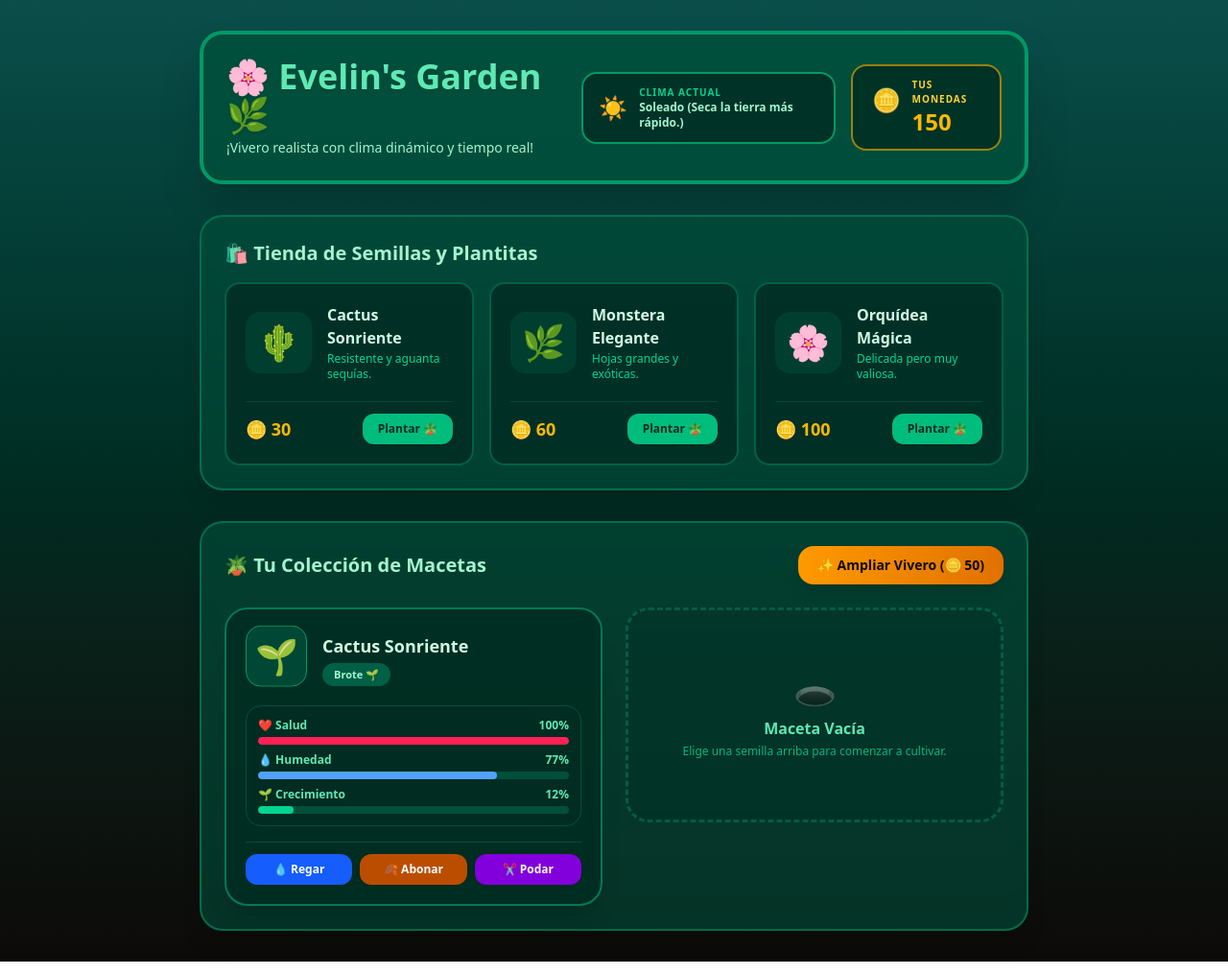
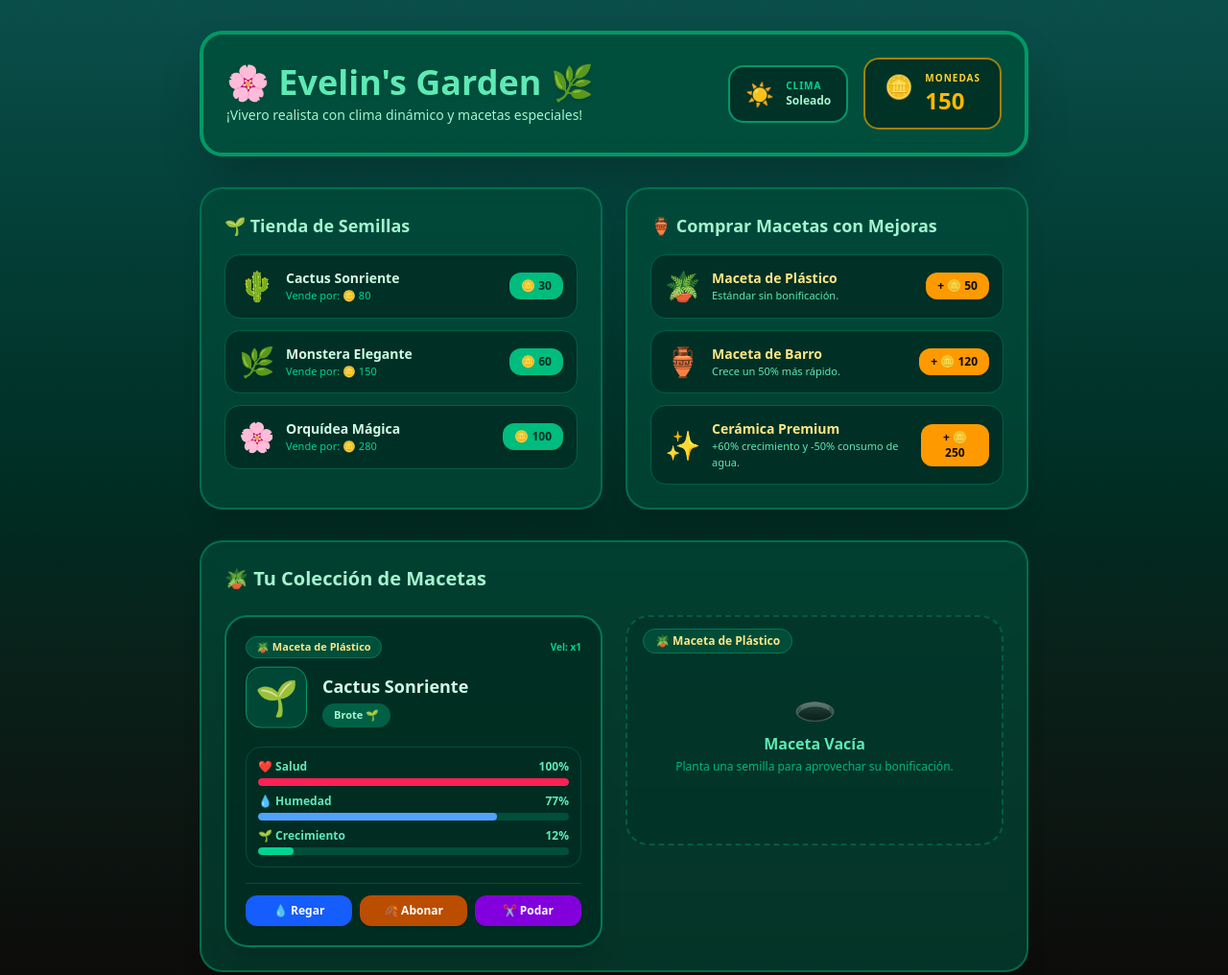
Before and after one commit to ROLO753/Evelin-s-Garden, a plain HTML site: page index.html in a window 1280 px wide. Shown: the whole page at 96% size. Drawn offline with nearby package versions, Linux system fonts and the light colour scheme.

Commit message:
Update index.html

```diff
--- a/index.html
+++ b/index.html
@@ -24,67 +24,65 @@
 </head>
 <body class="bg-gradient-to-b from-teal-900 via-emerald-950 to-stone-950 text-amber-50 min-h-screen font-sans">
 
-    <!-- Contenedor Principal -->
     <div class="max-w-4xl mx-auto px-4 py-8">
 
-        <!-- Cabecera Temática -->
+        <!-- Cabecera -->
         <header class="bg-emerald-900/90 border-4 border-emerald-600 rounded-3xl p-6 mb-8 shadow-2xl flex flex-col sm:flex-row justify-between items-center backdrop-blur-md gap-4">
             <div class="text-center sm:text-left">
                 <h1 class="text-3xl sm:text-4xl font-black text-emerald-300 flex items-center justify-center sm:justify-start gap-3 drop-shadow">
                     🌸 Evelin's Garden 🌿
                 </h1>
-                <p class="text-emerald-200 text-sm mt-1 font-medium">¡Vivero realista con clima dinámico y tiempo real!</p>
+                <p class="text-emerald-200 text-sm mt-1 font-medium">¡Vivero realista con clima dinámico y macetas especiales!</p>
             </div>
 
             <div class="flex items-center gap-4">
-                <!-- Indicador de Clima Actual -->
                 <div id="weather-banner" class="bg-emerald-950/80 px-4 py-3 rounded-2xl border-2 border-emerald-600 flex items-center gap-3 shadow-inner">
                     <span id="weather-icon" class="text-2xl">☀️</span>
                     <div>
-                        <p class="text-[10px] text-emerald-400 uppercase font-black tracking-widest">Clima Actual</p>
+                        <p class="text-[10px] text-emerald-400 uppercase font-black tracking-widest">Clima</p>
                         <p id="weather-name" class="text-xs font-extrabold text-emerald-200">Soleado</p>
                     </div>
                 </div>
 
-                <!-- Monedas -->
                 <div class="bg-emerald-950/80 px-5 py-3 rounded-2xl border-2 border-amber-400/60 flex items-center gap-3 shadow-inner">
                     <span class="text-2xl animate-bounce">🪙</span>
                     <div>
-                        <p class="text-[10px] text-amber-300 uppercase font-black tracking-widest">Tus Monedas</p>
+                        <p class="text-[10px] text-amber-300 uppercase font-black tracking-widest">Monedas</p>
                         <p id="player-money" class="text-2xl font-black text-amber-400">150</p>
                     </div>
                 </div>
             </div>
         </header>
 
-        <!-- Tienda de Semillas -->
-        <section class="bg-emerald-900/60 border-2 border-emerald-700/80 rounded-3xl p-6 mb-8 shadow-xl backdrop-blur-sm">
-            <h2 class="text-xl font-bold text-emerald-200 mb-4 flex items-center gap-2">
-                🛍️ Tienda de Semillas y Plantitas
+        <!-- Tienda de Semillas y Macetas -->
+        <div class="grid grid-cols-1 lg:grid-cols-2 gap-6 mb-8">
+            <!-- Semillas -->
+            <section class="bg-emerald-900/60 border-2 border-emerald-700/80 rounded-3xl p-6 shadow-xl backdrop-blur-sm">
+                <h2 class="text-lg font-bold text-emerald-200 mb-4 flex items-center gap-2">
+                    🌱 Tienda de Semillas
                 </h2>
-            <div id="shop-container" class="grid grid-cols-1 sm:grid-cols-3 gap-4">
-                <!-- Se llena dinámicamente -->
-            </div>
+                <div id="shop-container" class="space-y-3"></div>
             </section>
 
-        <!-- El Jardín de Macetas -->
+            <!-- Macetas Especiales -->
             <section class="bg-emerald-900/60 border-2 border-emerald-700/80 rounded-3xl p-6 shadow-xl backdrop-blur-sm">
-            <div class="flex flex-col sm:flex-row justify-between items-center mb-6 gap-4">
-                <h2 class="text-xl font-bold text-emerald-200 flex items-center gap-2">
+                <h2 class="text-lg font-bold text-emerald-200 mb-4 flex items-center gap-2">
+                    🏺 Comprar Macetas con Mejoras
+                </h2>
+                <div id="pots-shop-container" class="space-y-3"></div>
+            </section>
+        </div>
+
+        <!-- El Jardín -->
+        <section class="bg-emerald-900/60 border-2 border-emerald-700/80 rounded-3xl p-6 shadow-xl backdrop-blur-sm">
+            <h2 class="text-xl font-bold text-emerald-200 mb-6 flex items-center gap-2">
                 🪴 Tu Colección de Macetas
             </h2>
-                <button onclick="comprarMaceta()" class="bg-gradient-to-r from-amber-500 to-amber-600 hover:from-amber-400 hover:to-amber-500 text-stone-950 font-black px-5 py-2.5 rounded-2xl text-sm transition shadow-lg transform hover:scale-105">
-                    ✨ Ampliar Vivero (🪙 50)
-                </button>
-            </div>
-            <div id="garden-container" class="grid grid-cols-1 md:grid-cols-2 gap-6">
-                <!-- Se llena dinámicamente -->
-            </div>
+            <div id="garden-container" class="grid grid-cols-1 md:grid-cols-2 gap-6"></div>
         </section>
 
     </div>
 
-    <!-- Script del Juego con Sistema de Clima -->
     <script>
         const catalogosemillas = [
             { tipo: "Cactus", nombre: "Cactus Sonriente", icono: "🌵", costo: 30, valorVenta: 80, descripcion: "Resistente y aguanta sequías." },
@@ -92,10 +90,16 @@
             { tipo: "Orquidea", nombre: "Orquídea Mágica", icono: "🌸", costo: 100, valorVenta: 280, descripcion: "Delicada pero muy valiosa." }
         ];
 
+        const catalogoMacetas = [
+            { tipo: "plastico", nombre: "Maceta de Plástico", icono: "🪴", costo: 50, bonusCrecimiento: 1.0, retencionAgua: 1.0, desc: "Estándar sin bonificación." },
+            { tipo: "barro", nombre: "Maceta de Barro", icono: "🏺", costo: 120, bonusCrecimiento: 1.5, retencionAgua: 1.0, desc: "Crece un 50% más rápido." },
+            { tipo: "ceramica", nombre: "Cerámica Premium", icono: "✨", costo: 250, bonusCrecimiento: 1.6, retencionAgua: 0.5, desc: "+60% crecimiento y -50% consumo de agua." }
+        ];
+
         const tiposClima = [
-            { id: "soleado", nombre: "Soleado", icono: "☀️", efectoHumedad: 3, descripcion: "Seca la tierra más rápido." },
-            { id: "nublado", nombre: "Nublado", icono: "☁️", efectoHumedad: 1, descripcion: "Condiciones estables." },
-            { id: "lluvioso", nombre: "Lluvioso", icono: "🌧️", efectoHumedad: -3, descripcion: "¡Riega las plantas automáticamente!" }
+            { id: "soleado", nombre: "Soleado", icono: "☀️", efectoHumedad: 3 },
+            { id: "nublado", nombre: "Nublado", icono: "☁️", efectoHumedad: 1.5 },
+            { id: "lluvioso", nombre: "Lluvioso", icono: "🌧️", efectoHumedad: -3 }
         ];
 
         let gameState = {
@@ -104,13 +108,13 @@
             climaActual: "soleado",
             ultimoCambioClima: Date.now(),
             plants: [
-                { id: 1, tipo: "Cactus", etapa: "Brote 🌱", salud: 100, humedad: 80, nutrientes: 80, progreso: 10 },
-                { id: 2, tipo: null, salud: 0, humedad: 0, nutrientes: 0, progreso: 0 }
+                { id: 1, tipoMaceta: "plastico", tipo: "Cactus", etapa: "Brote 🌱", salud: 100, humedad: 80, nutrientes: 80, progreso: 10 },
+                { id: 2, tipoMaceta: "plastico", tipo: null, salud: 0, humedad: 0, nutrientes: 0, progreso: 0 }
             ]
         };
 
         function cargarJuego() {
-            const saved = localStorage.getItem('evelins_garden_save');
+            const saved = localStorage.getItem('evelins_garden_v2');
             if (saved) {
                 gameState = JSON.parse(saved);
                 verificarClima();
@@ -120,32 +124,25 @@
 
         function guardarJuego() {
             gameState.lastUpdate = Date.now();
-            localStorage.setItem('evelins_garden_save', JSON.stringify(gameState));
+            localStorage.setItem('evelins_garden_v2', JSON.stringify(gameState));
         }
 
-        // Sistema de cambio aleatorio de clima
         function verificarClima() {
             const ahora = Date.now();
-            // Cambia de clima cada 2 minutos (120,000 ms) o si no está definido
             if (!gameState.ultimoCambioClima || (ahora - gameState.ultimoCambioClima > 120000)) {
                 const climaAleatorio = tiposClima[Math.floor(Math.random() * tiposClima.length)];
                 gameState.climaActual = climaAleatorio.id;
                 gameState.ultimoCambioClima = ahora;
                 guardarJuego();
             }
-            actualizarBannerClima();
-        }
-
-        function actualizarBannerClima() {
             const climaInfo = tiposClima.find(c => c.id === gameState.climaActual) || tiposClima[0];
             document.getElementById('weather-icon').innerText = climaInfo.icono;
-            document.getElementById('weather-name').innerText = `${climaInfo.nombre} (${climaInfo.descripcion})`;
+            document.getElementById('weather-name').innerText = climaInfo.nombre;
         }
 
         function calcularProgresoAusente() {
             const ahora = Date.now();
             const segundosPasados = Math.floor((ahora - gameState.lastUpdate) / 1000);
-
             if (segundosPasados <= 5) return;
 
             const ciclos = Math.floor(segundosPasados / 3);
@@ -153,8 +150,14 @@
 
             gameState.plants.forEach(p => {
                 if (p.tipo !== null && p.progreso < 100 && p.salud > 0) {
-                    // El clima afecta directamente la humedad (si llueve, sube; si hay sol, baja rápido)
-                    p.humedad = Math.min(100, Math.max(0, p.humedad - (ciclos * climaInfo.efectoHumedad)));
+                    const macetaInfo = catalogoMacetas.find(m => m.tipo === (p.tipoMaceta || "plastico"));
+
+                    // Si el clima seca la tierra, se aplica la retención de agua de la maceta
+                    let cambioAgua = climaInfo.efectoHumedad > 0
+                        ? climaInfo.efectoHumedad * macetaInfo.retencionAgua
+                        : climaInfo.efectoHumedad;
+
+                    p.humedad = Math.min(100, Math.max(0, p.humedad - (ciclos * cambioAgua)));
                     p.nutrientes = Math.max(0, p.nutrientes - (ciclos * 1));
 
                     if (p.humedad <= 10 || p.nutrientes <= 5) {
@@ -162,7 +165,7 @@
                     }
 
                     if (p.salud > 20 && p.humedad > 10) {
-                        p.progreso = Math.min(100, p.progreso + (ciclos * 1.5));
+                        p.progreso = Math.min(100, p.progreso + (ciclos * 1.5 * macetaInfo.bonusCrecimiento));
                         if (p.progreso >= 50 && p.etapa.includes("Brote")) p.etapa = "Creciendo 🌿";
                         if (p.progreso >= 100) p.etapa = "Madura ✨";
                     } else if (p.salud <= 0) {
@@ -176,35 +179,50 @@
         function mostrarEfectoFlotante(index, texto, colorClase) {
             const tarjeta = document.getElementById(`maceta-${index}`);
             if (!tarjeta) return;
-
             const flotante = document.createElement('div');
             flotante.className = `notificacion-flotante absolute top-4 right-6 font-black text-sm px-3 py-1 rounded-full shadow-lg z-20 ${colorClase}`;
             flotante.innerText = texto;
-
             tarjeta.appendChild(flotante);
             setTimeout(() => flotante.remove(), 1000);
         }
 
-        function renderizarTienda() {
-            const container = document.getElementById('shop-container');
-            container.innerHTML = '';
-
+        function renderizarTiendas() {
+            // Renderizar Semillas
+            const shopContainer = document.getElementById('shop-container');
+            shopContainer.innerHTML = '';
             catalogosemillas.forEach(semilla => {
-                container.innerHTML += `
-                    <div class="bg-emerald-950/80 p-5 rounded-2xl border-2 border-emerald-800 flex flex-col justify-between hover:border-emerald-500 transition group">
-                        <div class="flex items-center gap-4">
-                            <span class="text-4xl p-3 bg-emerald-900/50 rounded-2xl group-hover:scale-110 transition">${semilla.icono}</span>
+                shopContainer.innerHTML += `
+                    <div class="bg-emerald-950/80 p-3.5 rounded-2xl border border-emerald-800 flex justify-between items-center">
+                        <div class="flex items-center gap-3">
+                            <span class="text-3xl">${semilla.icono}</span>
                             <div>
-                                <h3 class="font-bold text-base text-emerald-100">${semilla.nombre}</h3>
-                                <p class="text-xs text-emerald-400 mt-0.5">${semilla.descripcion}</p>
+                                <h3 class="font-bold text-sm text-emerald-100">${semilla.nombre}</h3>
+                                <p class="text-[11px] text-emerald-400">Vende por: 🪙 ${semilla.valorVenta}</p>
                             </div>
                         </div>
-                        <div class="flex justify-between items-center mt-5 pt-3 border-t border-emerald-900/80">
-                            <span class="text-amber-400 font-black text-lg">🪙 ${semilla.costo}</span>
-                            <button onclick="plantarSemilla('${semilla.tipo}')" class="bg-emerald-500 hover:bg-emerald-400 text-emerald-950 font-black px-4 py-2 rounded-xl text-xs transition shadow">
-                                Plantar 🪴
+                        <button onclick="plantarSemilla('${semilla.tipo}')" class="bg-emerald-500 hover:bg-emerald-400 text-emerald-950 font-black px-3 py-1.5 rounded-xl text-xs transition shadow">
+                            🪙 ${semilla.costo}
                         </button>
                     </div>
+                `;
+            });
+
+            // Renderizar Macetas
+            const potsContainer = document.getElementById('pots-shop-container');
+            potsContainer.innerHTML = '';
+            catalogoMacetas.forEach(maceta => {
+                potsContainer.innerHTML += `
+                    <div class="bg-emerald-950/80 p-3.5 rounded-2xl border border-emerald-800 flex justify-between items-center">
+                        <div class="flex items-center gap-3">
+                            <span class="text-3xl">${maceta.icono}</span>
+                            <div>
+                                <h3 class="font-bold text-sm text-amber-200">${maceta.nombre}</h3>
+                                <p class="text-[11px] text-emerald-300">${maceta.desc}</p>
+                            </div>
+                        </div>
+                        <button onclick="comprarMaceta('${maceta.tipo}')" class="bg-amber-500 hover:bg-amber-400 text-stone-950 font-black px-3 py-1.5 rounded-xl text-xs transition shadow">
+                            + 🪙 ${maceta.costo}
+                        </button>
                     </div>
                 `;
             });
@@ -216,12 +234,17 @@
             container.innerHTML = '';
 
             gameState.plants.forEach((plant, index) => {
+                const macetaInfo = catalogoMacetas.find(m => m.tipo === (plant.tipoMaceta || "plastico"));
+
                 if (!plant.tipo) {
                     container.innerHTML += `
-                        <div class="bg-emerald-950/40 border-3 border-dashed border-emerald-700/60 rounded-3xl p-6 flex flex-col items-center justify-center text-center h-56 hover:bg-emerald-950/60 transition">
+                        <div class="bg-emerald-950/40 border-2 border-dashed border-emerald-700/60 rounded-3xl p-6 flex flex-col items-center justify-center text-center h-60 relative">
+                            <span class="absolute top-3 left-4 text-xs font-bold bg-emerald-900/90 text-amber-200 px-3 py-1 rounded-full border border-emerald-700">
+                                ${macetaInfo.icono} ${macetaInfo.nombre}
+                            </span>
                             <span class="text-4xl mb-2 opacity-50">🕳️</span>
                             <p class="text-emerald-300 font-bold mb-1">Maceta Vacía</p>
-                            <p class="text-xs text-emerald-400/80">Elige una semilla arriba para comenzar a cultivar.</p>
+                            <p class="text-xs text-emerald-400/80">Planta una semilla para aprovechar su bonificación.</p>
                         </div>
                     `;
                 } else {
@@ -236,6 +259,15 @@
 
                     container.innerHTML += `
                         <div id="maceta-${index}" class="bg-emerald-950/90 border-2 ${estaMuerta ? 'border-rose-600' : 'border-emerald-700'} rounded-3xl p-5 flex flex-col justify-between shadow-xl relative overflow-hidden">
+
+                            <!-- Etiqueta del Tipo de Maceta -->
+                            <div class="flex justify-between items-center mb-3">
+                                <span class="text-[11px] font-bold bg-emerald-900 text-amber-200 px-2.5 py-0.5 rounded-full border border-emerald-700">
+                                    ${macetaInfo.icono} ${macetaInfo.nombre}
+                                </span>
+                                <span class="text-[10px] text-emerald-400 font-bold">Vel: x${macetaInfo.bonusCrecimiento}</span>
+                            </div>
+
                             <div class="flex items-center gap-4">
                                 <div class="w-16 h-16 bg-emerald-900/80 rounded-2xl flex items-center justify-center text-4xl shadow-inner ${estaMuerta ? '' : 'planta-animada'} border border-emerald-600">
                                     ${iconoActual}
@@ -291,7 +323,7 @@
 
             const macetaVacia = gameState.plants.find(p => p.tipo === null);
             if (!macetaVacia) {
-                alert("¡No hay macetas vacías! Compra otra maceta para seguir plantando.");
+                alert("¡No hay macetas vacías! Compra una maceta nueva en la tienda.");
                 return;
             }
 
@@ -303,6 +335,23 @@
             macetaVacia.nutrientes = 90;
             macetaVacia.progreso = 0;
 
+            guardarJuego();
+            actualizarUI();
+        }
+
+        function comprarMaceta(tipoMaceta) {
+            const macetaInfo = catalogoMacetas.find(m => m.tipo === tipoMaceta);
+            if (gameState.money < macetaInfo.costo) {
+                alert(`Te faltan monedas para comprar la ${macetaInfo.nombre}.`);
+                return;
+            }
+            gameState.money -= macetaInfo.costo;
+            gameState.plants.push({
+                id: gameState.plants.length + 1,
+                tipoMaceta: tipoMaceta,
+                tipo: null,
+                salud: 0, humedad: 0, nutrientes: 0, progreso: 0
+            });
             guardarJuego();
             actualizarUI();
         }
@@ -339,31 +388,19 @@
 
             mostrarEfectoFlotante(index, `+🪙 ${semillaInfo.valorVenta}`, "bg-amber-400 text-stone-950 font-black");
 
-            gameState.plants[index] = { id: p.id, tipo: null, salud: 0, humedad: 0, nutrientes: 0, progreso: 0 };
+            // Conserva la maceta comprada al limpiar la planta cosechada
+            gameState.plants[index] = { id: p.id, tipoMaceta: p.tipoMaceta, tipo: null, salud: 0, humedad: 0, nutrientes: 0, progreso: 0 };
             guardarJuego();
             setTimeout(() => actualizarUI(), 400);
         }
 
         function limpiarMaceta(index) {
             let p = gameState.plants[index];
-            gameState.plants[index] = { id: p.id, tipo: null, salud: 0, humedad: 0, nutrientes: 0, progreso: 0 };
+            gameState.plants[index] = { id: p.id, tipoMaceta: p.tipoMaceta, tipo: null, salud: 0, humedad: 0, nutrientes: 0, progreso: 0 };
             guardarJuego();
             actualizarUI();
         }
 
-        function comprarMaceta() {
-            let costoMaceta = 50;
-            if (gameState.money < costoMaceta) {
-                alert("¡Te faltan monedas para comprar otra maceta!");
-                return;
-            }
-            gameState.money -= costoMaceta;
-            gameState.plants.push({ id: gameState.plants.length + 1, tipo: null, salud: 0, humedad: 0, nutrientes: 0, progreso: 0 });
-            guardarJuego();
-            actualizarUI();
-        }
-
-        // Bucle en tiempo real
         setInterval(() => {
             verificarClima();
             const climaInfo = tiposClima.find(c => c.id === gameState.climaActual) || tiposClima[0];
@@ -371,8 +408,13 @@
             let cambio = false;
             gameState.plants.forEach(p => {
                 if (p.tipo !== null && p.progreso < 100 && p.salud > 0) {
-                    // La humedad sube o baja dependiendo del clima actual
-                    p.humedad = Math.min(100, Math.max(0, p.humedad - climaInfo.efectoHumedad));
+                    const macetaInfo = catalogoMacetas.find(m => m.tipo === (p.tipoMaceta || "plastico"));
+
+                    let cambioAgua = climaInfo.efectoHumedad > 0
+                        ? climaInfo.efectoHumedad * macetaInfo.retencionAgua
+                        : climaInfo.efectoHumedad;
+
+                    p.humedad = Math.min(100, Math.max(0, p.humedad - cambioAgua));
                     p.nutrientes = Math.max(0, p.nutrientes - 1);
 
                     if (p.humedad <= 10 || p.nutrientes <= 5) {
@@ -380,7 +422,7 @@
                     }
 
                     if (p.salud > 20 && p.humedad > 10) {
-                        p.progreso = Math.min(100, p.progreso + 1.5);
+                        p.progreso = Math.min(100, p.progreso + (1.5 * macetaInfo.bonusCrecimiento));
                         if (p.progreso >= 50 && p.etapa.includes("Brote")) p.etapa = "Creciendo 🌿";
                         if (p.progreso >= 100) p.etapa = "Madura ✨";
                     } else if (p.salud <= 0) {
@@ -396,7 +438,7 @@
         }, 3000);
 
         function actualizarUI() {
-            renderizarTienda();
+            renderizarTiendas();
             renderizarJardin();
         }
 
```
Lines whose indentation alone changed are shown as unchanged.
